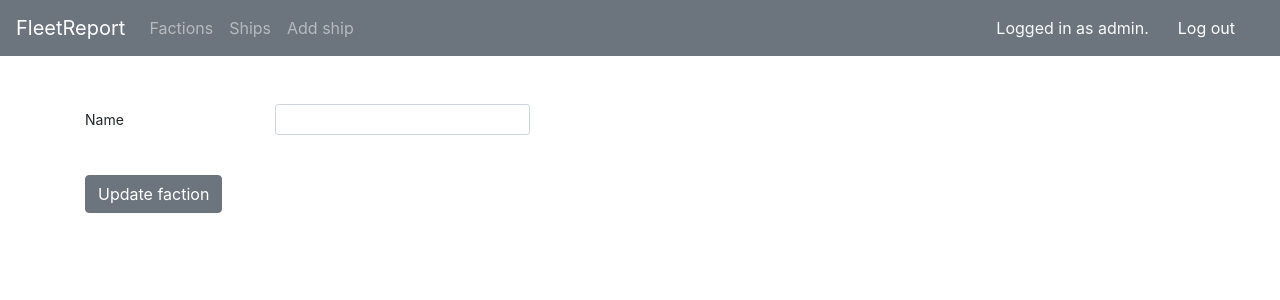
After one commit to elucca/FleetReport, a Flask app: page /factions/update/1/ in a window 1280 px wide. The commit adds this page. Shown: the top 300 px of the page. Run offline with Flask 2, Linux system fonts and the light colour scheme; a user stored in the database is signed in; data that the repository does not hold is empty; some libraries are stand-ins or nearby versions.

Commit message:
Add ability to modify factions, completing faction CRUD

```diff
--- a/application/factions/views.py
+++ b/application/factions/views.py
@@ -38,6 +38,32 @@ def factions_create():
 
     return redirect(url_for("factions_index"))
 
+# Page for updating an existing faction
+@app.route("/factions/update/<faction_id>/")
+@login_required(role="ADMIN")
+def faction_update_form(faction_id):
+    faction = Faction.query.get(faction_id)
+    form = FactionCreateForm(obj = faction)
+
+    return render_template("factions/update.html", form = form, faction = faction)
+
+# Updates the faction wtih the given primary key
+@app.route("/factions/update/<faction_id>/", methods=["POST"])
+@login_required(role="ADMIN")
+def faction_update(faction_id):
+    form = FactionCreateForm(request.form)
+
+    faction = Faction.query.get(faction_id)
+    # Check validity of input. If input is not valid, return to the ship update page.
+    if not form.validate():
+        return render_template("factions/update.html", form = form, faction = faction)
+
+    faction.name = form.name.data
+
+    db.session().commit()
+
+    return redirect(url_for("factions_index"))
+
 # Removes the faction with the given primary key. Ships belonging to this faction are NOT
 # removed, but the associations are.
 @app.route("/factions/remove/<faction_id>/", methods=["POST"])
--- /dev/null
+++ b/application/templates/factions/update.html
@@ -0,0 +1,23 @@
+{% extends "layout.html" %}
+
+{% block body %}
+<div class="mt-5">
+  <div class="row"></div>
+  <form method="POST" action="{{ url_for('faction_update', faction_id=faction.id) }}">
+    <div class="form-group row">
+      <label for="colFormLabelSm" class="col-sm-2 col-form-label col-form-label-sm">{{ form.name.label }}</label>
+      <div class="col-sm-3">
+        {{ form.name(class_="form-control form-control-sm") }}
+        <ul>
+          {% for error in form.name.errors %}
+          <li>{{ error }}</li>
+          {% endfor %}
+        </ul>
+      </div>
+    </div>
+
+    <button type="submit" class="btn btn-md btn-secondary w-20 mt-2">Update faction</button>
+  </form>
+</div>
+
+{% endblock %}
--- a/application/templates/ships/update.html
+++ b/application/templates/ships/update.html
@@ -210,11 +210,6 @@ proper and add the buttons (which are the only different part) in the update and
     </div>
   </div>
 
-
-
-
-
-
 </div>
 
 {% endblock %}
```
Also changed, not shown: application/templates/factions/list.html (+9 -4 lines).
